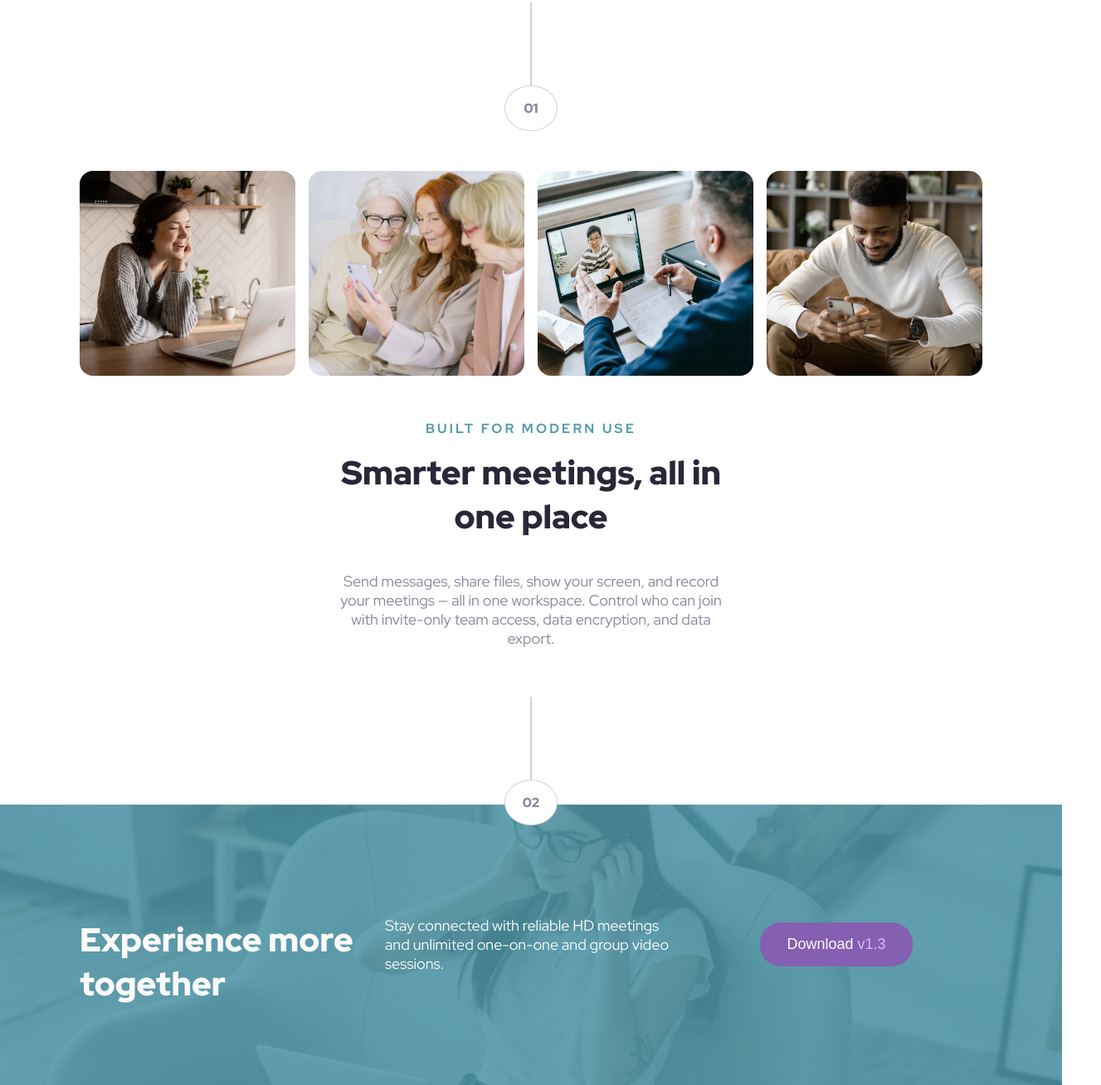
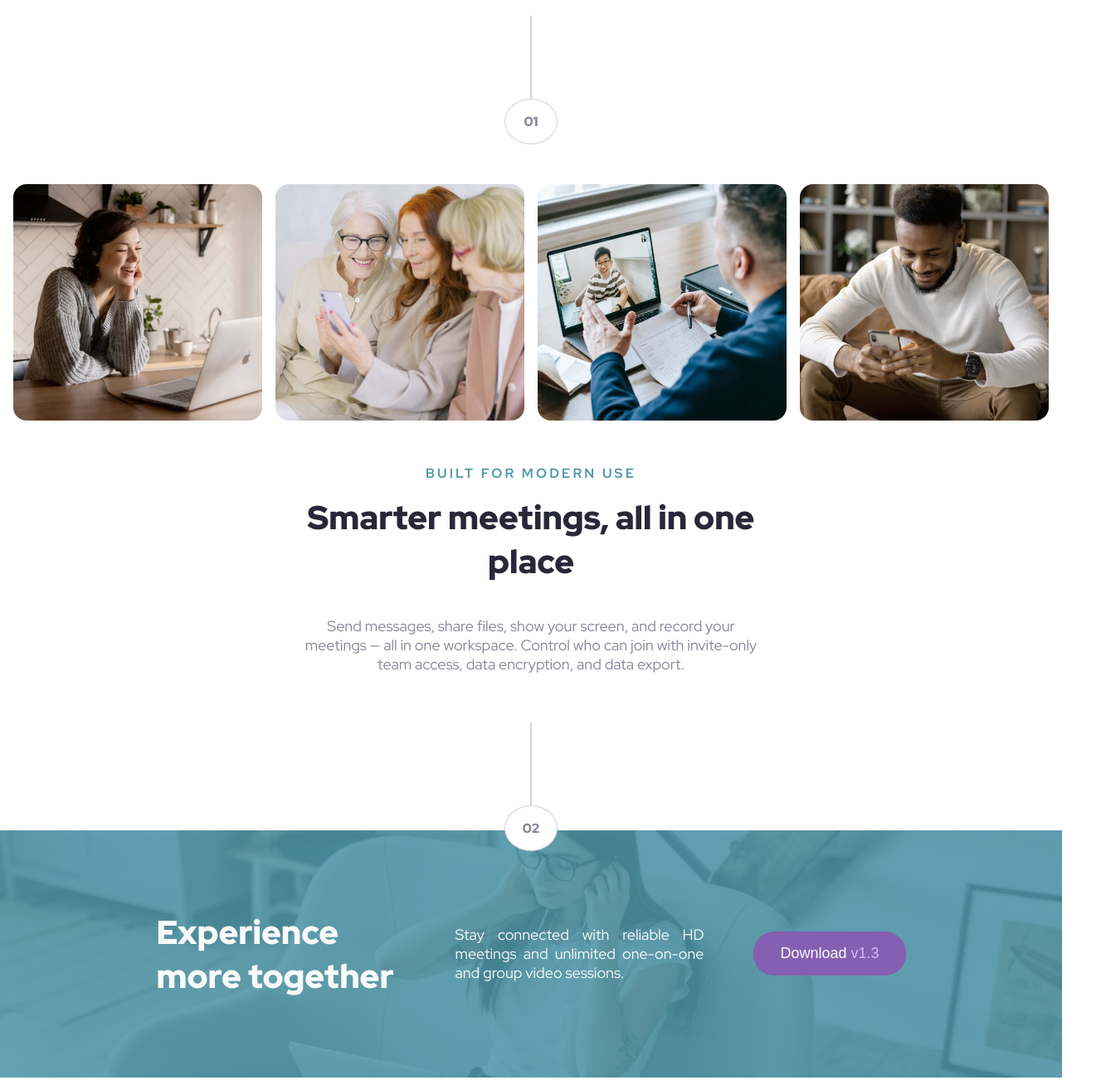
Before and after one commit to Vinit1234/8_P_FEM_MeetLandingPage, a plain HTML site: page index.html in a window 1280 px wide. Shown: the part 535-1843 px from the top of the page at 83% size, 1327 px wide, since content can reach past the window. Drawn offline with Linux system fonts and the light colour scheme.

Commit message:
Optimized scss and fixed html for optimization

```diff
--- /dev/null
+++ b/css/optimized-styles-1.css
@@ -0,0 +1,310 @@
+@import "https://fonts.googleapis.com/css2?family=Red+Hat+Display:ital,wght@0,300..900;1,300..900&display=swap";
+:root {
+  --cyan-600: #4d96a9;
+  --cyan-300: #8fe3f9;
+  --purple-600: #855fb1;
+  --purple-300: #d9b8ff;
+  --slate-900: #282838;
+  --slate-600: #87879d;
+  --slate-300: #d1d1df;
+  --white: #fafafa;
+  --base-font: "Red Hat Display", sans-serif;
+}
+
+* {
+  box-sizing: border-box;
+}
+
+html {
+  scroll-behavior: smooth;
+}
+
+body {
+  font-family: var(--base-font);
+  text-align: center;
+  margin: 0;
+  font-style: normal;
+  font-weight: 400;
+}
+
+.hero__heading, .main-content__text__heading, .cta__content__heading, .circled-number {
+  font-weight: 900;
+}
+
+.hero__heading {
+  font-size: clamp(2.5rem, 2rem + 5.88235vw - 28.2353px, 4rem);
+}
+
+.main-content__text__heading, .cta__content__heading {
+  font-size: clamp(2rem, 2rem + 2.94118vw - 14.1176px, 2.5rem);
+}
+
+.main-content__text__highlight {
+  letter-spacing: .2rem;
+  text-transform: uppercase;
+  font-size: clamp(.75rem, .75rem + .735294vw - 3.52941px, 1rem);
+  font-weight: 700;
+}
+
+.hero__title, .main-content__text__description, .cta__content__description, .btn--primary, .btn--secondary {
+  font-size: clamp(1rem, 1rem + .367647vw - 1.76471px, 1.125rem);
+}
+
+.container {
+  flex-direction: column;
+  align-items: center;
+  gap: 1rem;
+  display: flex;
+}
+
+.btn {
+  border: none;
+  border-radius: 25px;
+  max-width: 12.5rem;
+  padding: 1rem 2rem;
+}
+
+.btn--primary {
+  background-color: var(--cyan-600);
+  color: var(--white);
+}
+
+.btn--primary > span {
+  color: var(--cyan-300);
+}
+
+.btn--secondary {
+  background-color: var(--purple-600);
+  color: var(--white);
+}
+
+.btn--secondary > span {
+  color: var(--purple-300);
+}
+
+.nav {
+  margin: 2rem 0;
+  padding: 0;
+  list-style: none;
+}
+
+.hero {
+  grid-template-areas: "one two"
+                       "three three";
+  display: grid;
+}
+
+.hero__img--left {
+  grid-area: one;
+  justify-self: end;
+  max-width: 120%;
+  overflow: hidden;
+}
+
+.hero__img--rt {
+  grid-area: two;
+  justify-self: start;
+  max-width: 120%;
+  overflow: hidden;
+}
+
+.hero-container {
+  grid-area: three;
+  margin: 0 auto;
+}
+
+.hero__heading {
+  color: var(--slate-900);
+}
+
+.hero__title {
+  color: var(--slate-600);
+}
+
+.main-content__text__highlight {
+  color: var(--cyan-600);
+  margin-top: 0;
+}
+
+.main-content__text__heading {
+  color: var(--slate-900);
+  margin-top: 0;
+}
+
+.main-content__text__description {
+  color: var(--slate-600);
+}
+
+.main-content__image-collage {
+  grid-template-areas: "one two"
+                       "three four";
+  justify-content: center;
+  gap: 1rem;
+  padding: 3rem 0;
+  display: grid;
+}
+
+.main-content__image-collage figure {
+  margin: 0;
+  padding: 0;
+}
+
+.main-content__image-collage figure img {
+  object-fit: cover;
+  border-radius: 1rem;
+  max-width: 100%;
+}
+
+.main-content__image-collage figure:first-child {
+  grid-area: one;
+}
+
+.main-content__image-collage figure:nth-child(2) {
+  grid-area: two;
+}
+
+.main-content__image-collage figure:nth-child(3) {
+  grid-area: three;
+}
+
+.main-content__image-collage figure:nth-child(4) {
+  grid-area: four;
+}
+
+.cta {
+  position: relative;
+}
+
+.cta .vertical-line, .cta .circled-number {
+  z-index: 1;
+  position: relative;
+  top: 25px;
+}
+
+.cta .circled-number {
+  background: #fff;
+}
+
+.cta__content {
+  color: var(--white);
+  text-align: initial;
+  padding: 3rem;
+  position: relative;
+}
+
+.cta__content .container {
+  text-align: center;
+  justify-items: center;
+  margin: 0 auto;
+  display: grid;
+}
+
+.cta__content:after {
+  content: "";
+  background-color: var(--cyan-600);
+  opacity: .85;
+  z-index: 0;
+  width: 100%;
+  height: 100%;
+  position: absolute;
+  top: 0;
+  left: 0;
+}
+
+.cta__content__image {
+  object-fit: cover;
+  z-index: 0;
+  width: 100%;
+  height: 100%;
+  position: absolute;
+  top: 0;
+  left: 0;
+}
+
+.cta__content__heading, .cta__content__description, .cta__content__btn {
+  z-index: 1;
+  position: relative;
+}
+
+section {
+  padding: 1rem;
+}
+
+section:not(:last-of-type) {
+  margin-bottom: 1rem;
+}
+
+.vertical-line, .circled-number {
+  border: 1px solid var(--slate-300);
+  margin: 0 auto;
+}
+
+.vertical-line {
+  width: 0;
+  height: 100px;
+}
+
+.circled-number {
+  width: 4rem;
+  color: var(--slate-600);
+  border-radius: 50%;
+  padding: 1rem;
+}
+
+@media screen and (width >= 480px) {
+  .hero .container {
+    flex-direction: row;
+    justify-content: center;
+  }
+
+  .hero-container, .main-content__text, .cta .container {
+    max-width: min(558px, 75%);
+  }
+
+  .cta__content__heading {
+    margin-bottom: 0;
+  }
+
+  .main-content__text {
+    margin: 0 auto;
+  }
+}
+
+@media screen and (width >= 600px) {
+  .main-content__image-collage {
+    grid-template-areas: "one two three four";
+  }
+}
+
+@media screen and (width >= 1100px) {
+  .hero {
+    grid-template-areas: "one three two";
+  }
+
+  .cta__content {
+    padding: 6rem 3rem;
+  }
+
+  .cta__content .container {
+    grid-template-areas: "cta-one cta-two cta-three";
+    max-width: 80%;
+  }
+
+  .cta__content__heading {
+    grid-area: cta-one;
+    margin-top: 0;
+  }
+
+  .cta__content__description {
+    grid-area: cta-two;
+  }
+
+  .cta__content__btn {
+    grid-area: cta-three;
+  }
+
+  .cta__content__heading, .cta__content__description {
+    text-align: justify;
+    max-width: 300px;
+  }
+}
--- a/index.html
+++ b/index.html
@@ -13,7 +13,10 @@
     <title>Frontend Mentor | Meet landing page</title>
 
     <!-- <link rel="stylesheet" href="sass/styles.scss"> -->
-     <link rel="stylesheet" href="css/styles.css">
+    <!-- <link rel="stylesheet" href="css/styles.css"> -->
+    <!-- <link rel="stylesheet" href="sass/optimized-style.scss"> -->
+     <link rel="stylesheet" href="css/optimized-styles-1.css">
+
   </head>
   <body>
     <header>
@@ -89,6 +92,29 @@
     <footer class="cta">
       <div class="vertical-line"></div>
       <div class="circled-number">02</div>
+      <section class="cta__content">
+        <img src="./assets/mobile/image-footer.jpg" alt="" class="cta__content__image" srcset="
+          ./assets/mobile/image-footer.jpg   750w,
+          ./assets/tablet/image-footer.jpg   768w,
+          ./assets/desktop/image-footer.jpg 1440w
+        " sizes="100vw">
+
+        <div class="container">
+          <h3 class="cta__content__heading">Experience more together</h3>
+          <p class="cta__content__description">
+            Stay connected with reliable HD meetings and unlimited one-on-one and
+            group video sessions.
+          </p>
+          <button type="button" class="btn btn--secondary cta__content__btn">Download <span>v1.3</span></button>
+        </div>
+      </section>
+    </footer>
+
+    <!-- //Less optimized version (uncomment for styles.css)
+
+    <footer class="cta">
+      <div class="vertical-line"></div>
+      <div class="circled-number">02</div>
       <section class="cta__content container">
         <img src="./assets/mobile/image-footer.jpg" alt="" class="cta__content__image" srcset="
           ./assets/mobile/image-footer.jpg   750w,
@@ -103,6 +129,7 @@
         <button type="button" class="btn btn--secondary cta__content__btn">Download <span>v1.3</span></button>
       </section>
     </footer>
+    -->
 
   </body>
 </html>
--- /dev/null
+++ b/sass/optimized-style.scss
@@ -0,0 +1,348 @@
+@import url('https://fonts.googleapis.com/css2?family=Red+Hat+Display:ital,wght@0,300..900;1,300..900&display=swap');
+
+:root {
+  --cyan-600: #4D96A9;
+  --cyan-300: #8FE3F9;
+  --purple-600: #855FB1;
+  --purple-300: #D9B8FF;
+  --slate-900: #282838;
+  --slate-600: #87879D;
+  --slate-300: #D1D1DF;
+  --white: #FAFAFA;
+  --base-font: "Red Hat Display", sans-serif;
+}
+
+* {
+  box-sizing: border-box;
+}
+
+html{
+  scroll-behavior: smooth;
+}
+
+body{
+  margin: 0;
+}
+
+/*
+ # Key Optimizations Made:
+
+1. Grouped repetitive selectors like .btn--primary and .btn--secondary.
+2. Avoided deep nesting where unnecessary to reduce CSS specificity and simplify debugging.
+3. Used mixins and variables strategically, avoiding overengineering.
+4. Merged multiple .main-content__image-collage definitions into one.
+5. Streamlined media queries for maintainability.
+
+*/
+
+// ================= Typography =================
+@mixin base-font {
+  font-family: var(--base-font);
+  font-weight: 400;
+  font-style: normal;
+}
+
+body {
+  @include base-font;
+  text-align: center;
+}
+
+.hero__heading,
+.main-content__text__heading,
+.cta__content__heading,
+.circled-number {
+  font-weight: 900;
+}
+
+.hero__heading {
+  font-size: clamp(2.5rem, calc(2rem + 32 * ((100vw - 480px) / (1024 - 480))), 4rem);
+}
+
+.main-content__text__heading,
+.cta__content__heading {
+  font-size: clamp(2rem, calc(2rem + 16 * ((100vw - 480px) / (1024 - 480))), 2.5rem);
+}
+
+.main-content__text__highlight {
+  letter-spacing: 0.2rem;
+  text-transform: uppercase;
+  font-weight: 700;
+  font-size: clamp(0.75rem, calc(0.75rem + 4 * ((100vw - 480px) / (1024 - 480))), 1rem);
+}
+
+.hero__title,
+.main-content__text__description,
+.cta__content__description,
+.btn--primary,
+.btn--secondary {
+  font-size: clamp(1rem, calc(1rem + 2 * ((100vw - 480px) / (1024 - 480))), 1.125rem);
+}
+
+// =============== Utility Classes ==============
+.container {
+  display: flex;
+  flex-direction: column;
+  align-items: center;
+  gap: 1rem;
+}
+
+.btn {
+  border: none;
+  padding: 1rem 2rem;
+  border-radius: 25px;
+  max-width: 12.5rem;
+
+  &--primary {
+    background-color: var(--cyan-600);
+    color: var(--white);
+
+    > span {
+      color: var(--cyan-300);
+    }
+  }
+
+  &--secondary {
+    background-color: var(--purple-600);
+    color: var(--white);
+
+    > span {
+      color: var(--purple-300);
+    }
+  }
+}
+
+.nav {
+  list-style: none;
+  margin: 2rem 0;
+  padding: 0;
+}
+
+// ================ Hero Section ================
+.hero {
+  display: grid;
+  grid-template-areas:
+    "one two"
+    "three three";
+
+  &__img--left {
+    grid-area: one;
+    justify-self: end;
+    max-width: 120%;
+    overflow: hidden;
+  }
+
+  &__img--rt {
+    grid-area: two;
+    justify-self: start;
+    max-width: 120%;
+    overflow: hidden;
+  }
+
+  &-container {
+    grid-area: three;
+    margin: 0 auto;
+  }
+
+  &__heading {
+    color: var(--slate-900);
+  }
+
+  &__title {
+    color: var(--slate-600);
+  }
+}
+
+// ================ Main Content ================
+.main-content {
+  &__text__highlight {
+    color: var(--cyan-600);
+    margin-top: 0;
+  }
+
+  &__text__heading {
+    color: var(--slate-900);
+    margin-top: 0;
+  }
+
+  &__text__description {
+    color: var(--slate-600);
+  }
+
+  &__image-collage {
+    display: grid;
+    grid-template-areas:
+      "one two"
+      "three four";
+    gap: 1rem;
+    justify-content: center;
+    padding: 3rem 0;
+
+    figure {
+      margin: 0;
+      padding: 0;
+
+      img {
+        max-width: 100%;
+        object-fit: cover;
+        border-radius: 1rem;
+      }
+
+      &:nth-child(1) { grid-area: one; }
+      &:nth-child(2) { grid-area: two; }
+      &:nth-child(3) { grid-area: three; }
+      &:nth-child(4) { grid-area: four; }
+    }
+  }
+}
+
+// ================ CTA Section =================
+.cta {
+  position: relative;
+
+  .vertical-line,
+  .circled-number {
+    position: relative;
+    top: 25px;
+    z-index: 1;
+  }
+
+  .circled-number {
+    background: white;
+  }
+
+
+    &__content {
+    color: var(--white);
+    position: relative;
+    padding: 3rem;
+    text-align: initial;
+    .container{
+      margin: 0 auto;
+      display: grid;
+      text-align: center;
+      justify-items: center;
+    }
+
+    &::after {
+      content: "";
+      position: absolute;
+      top: 0;
+      left: 0;
+      width: 100%;
+      height: 100%;
+      background-color: var(--cyan-600);
+      opacity: 0.85;
+      z-index: 0;
+    }
+
+    &__image {
+      position: absolute;
+      top: 0;
+      left: 0;
+      width: 100%;
+      height: 100%;
+      object-fit: cover;
+      z-index: 0;
+    }
+
+    &__heading,
+    &__description,
+    &__btn {
+      position: relative;
+      z-index: 1;
+    }
+
+    // &__heading { grid-area: cta-one; }
+    // &__description { grid-area: cta-two; }
+    // &__btn { grid-area: cta-three; }
+  }
+}
+
+// ================ Common Elements ===============
+section {
+  padding: 1rem;
+}
+
+section:not(:last-of-type){
+  margin-bottom: 1rem;
+}
+
+.vertical-line,
+.circled-number {
+  border: 1px solid var(--slate-300);
+  margin: 0 auto;
+}
+
+.vertical-line{
+  height: 100px;
+  width: 0px;
+}
+
+.circled-number {
+  padding: 1rem;
+  border-radius: 50%;
+  width: 4rem;
+  color: var(--slate-600);
+}
+
+// ================ Responsive ====================
+@media screen and (min-width: 480px) {
+  .hero .container {
+    flex-direction: row;
+    justify-content: center;
+  }
+
+/*   .hero-container,
+  .main-content__text,
+  .cta__content__heading,
+  .cta__content__description {
+    max-width: 480px;
+  } */
+  .hero-container,
+  .main-content__text,
+  .cta .container {
+    max-width: min(558px,75%);
+  }
+
+  .cta__content__heading {
+    margin-bottom: 0;
+  }
+
+  .main-content__text {
+    margin: 0 auto;
+  }
+}
+
+@media screen and (min-width: 600px) {
+  .main-content__image-collage {
+    grid-template-areas: "one two three four";
+  }
+}
+
+@media screen and (min-width: 1100px) {
+  .hero {
+    grid-template-areas: "one three two";
+  }
+
+  .cta__content{
+    padding: 6rem 3rem;
+
+    .container{
+      max-width: 80%;
+      grid-template-areas:  "cta-one cta-two cta-three";
+    }
+
+    &__heading {
+      grid-area: cta-one;
+      margin-top: 0px;
+    }
+
+    &__description { grid-area: cta-two; }
+    &__btn { grid-area: cta-three; }
+
+    &__heading,&__description{
+      text-align: justify;
+      max-width: 300px;
+    }
+  }
+}
```
